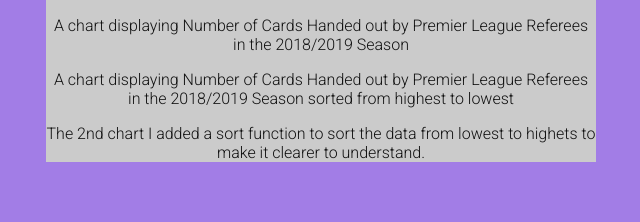
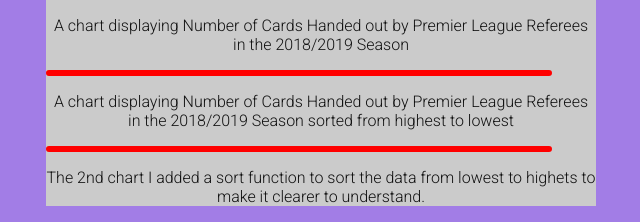
Before and after one commit to REstavia/REstavia.github.io, a plain HTML site: page index.html in a window 1280 px wide. Shown: the part 620-842 px from the top of the page, without its empty margins (319-959 px from the left). Before the commit the page ends 800 px from the top, so only its background shows below. Drawn offline with Linux system fonts and the light colour scheme; a script that the page names is missing.

Commit message:
Update index.css

```diff
--- a/index.css
+++ b/index.css
@@ -39,3 +39,14 @@ h1, h3, p{
 
 
 }
+
+.chart2{
+    background-color: rgb(186, 33, 33);
+    width:500px;
+    border-width: 3px;
+    border-style: solid;
+    border-radius: 10px;
+    border-color: red;
+
+
+}
```
